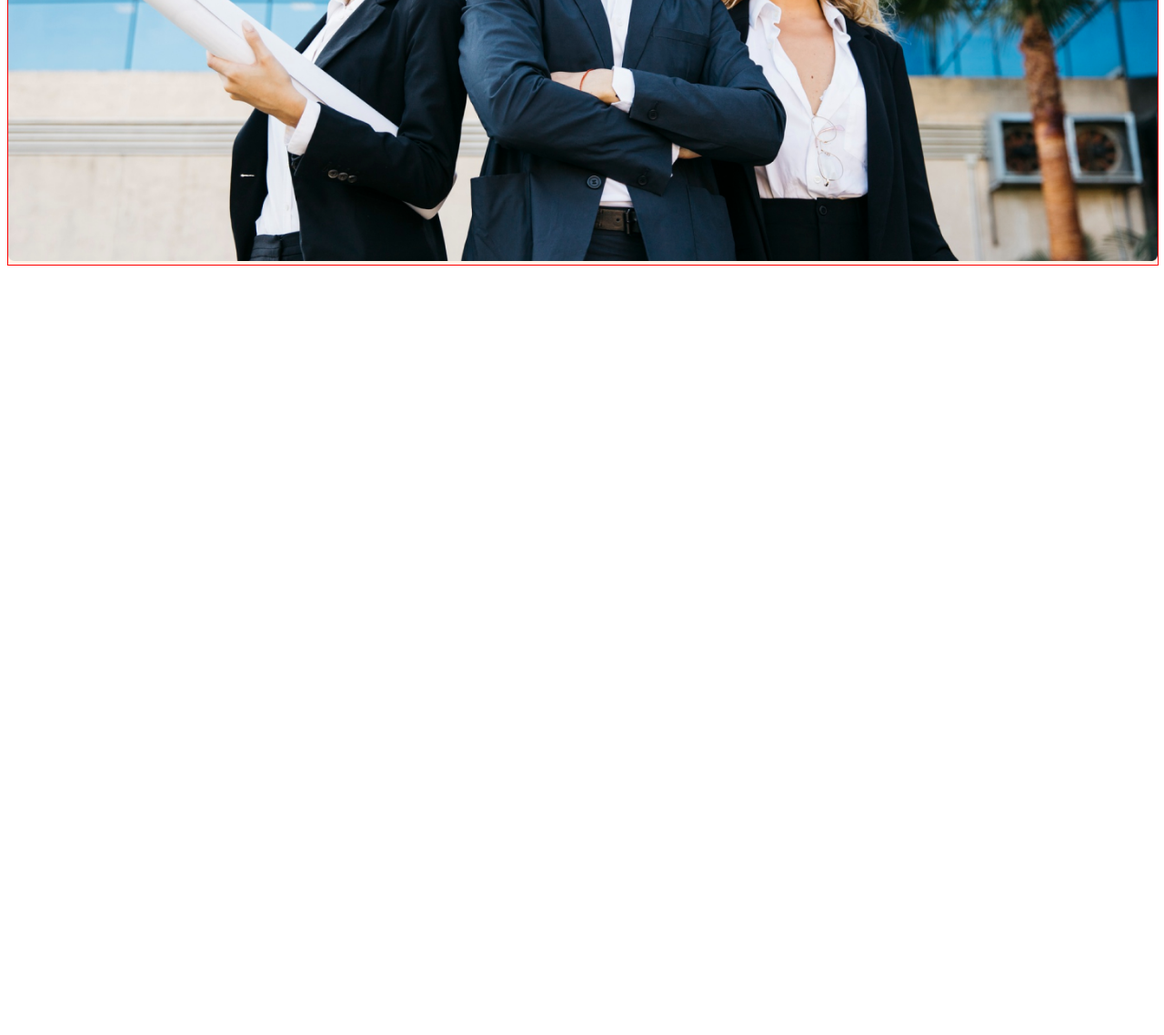
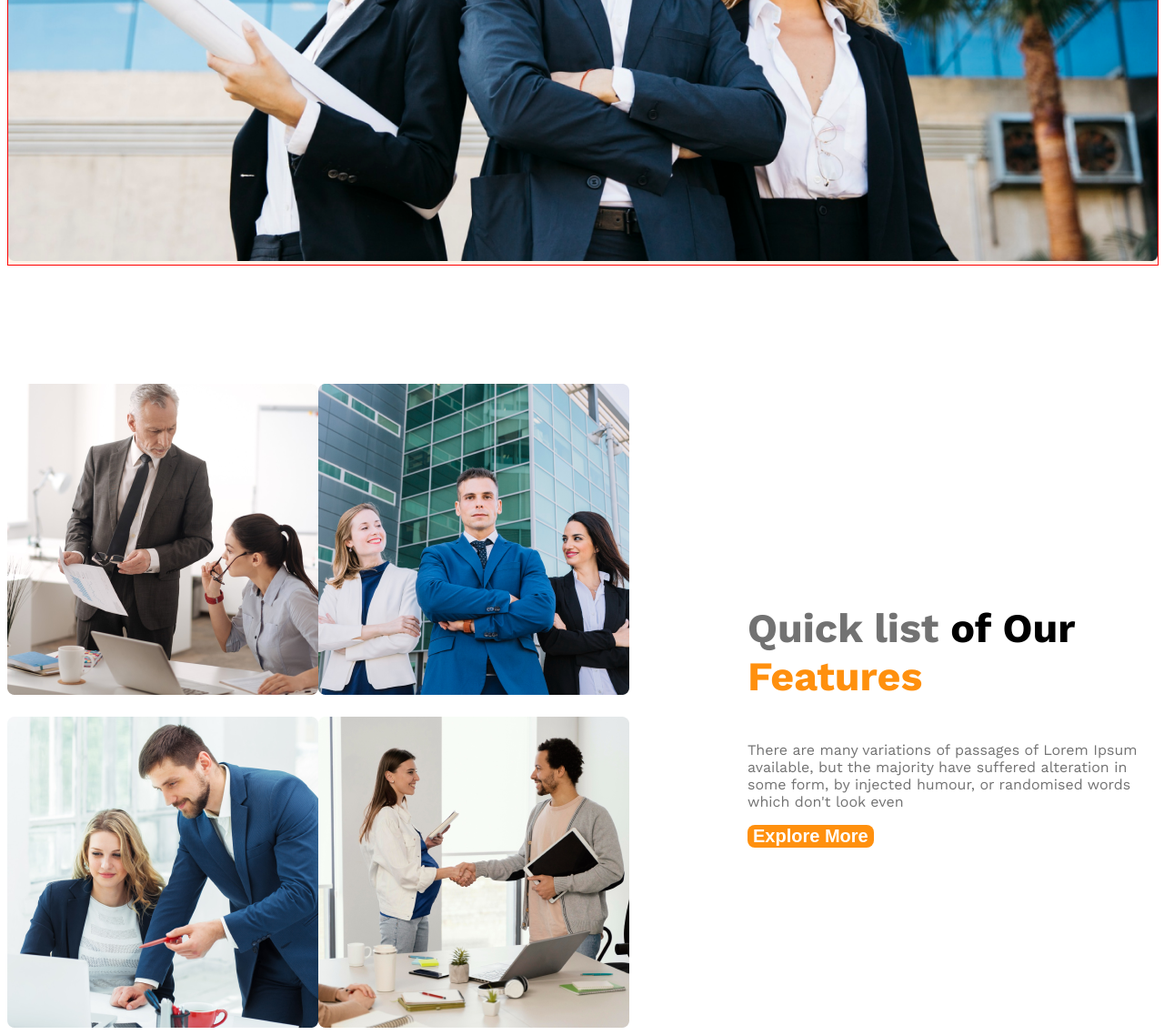
Before and after one commit to sabrina01534/g3-architects-website, a plain HTML site: page index.html in a window 1280 px wide. Shown: the part 846-1984 px from the top of the page at 91% size. Before the commit the page ends 1146 px from the top, so only its background shows below. Drawn offline with nearby package versions, Linux system fonts and the light colour scheme.

Commit message:
added a features

```diff
--- a/index.html
+++ b/index.html
@@ -28,11 +28,33 @@ Group of Architects
 <P>There are many variations of passages of Lorem Ipsum available, but the majority have suffered alteration in some form, by injected humour, or randomised words which don't look even</P>
 <button class="bnt-primary">Explore More</button>
 </div>
-<div class="banner-image-container"><img src="images/banner.png"></div>
+<div class="banner-image-container"><img class="banner-image" src="images/banner.png"></div>
 </div>
   </header>
+  <!--team features-->
   <main>
+<section class="teams display-flex">
+<div class="team-image-container">
+  <div class="display-flex">
+<img src="images/team1.png">
+<img src="images/team2.png">
+</div>
+<div class="display-flex">
+<img src="images/team3.png">
+<img src="images/team4.png">
+</div>
+</div>
+<div class="our-features">
+  <div class="features-content">
+  <h3 class="features-title"><span id="quick-list" class="text-light-gray">Quick list</span><span> of Our</span> <br><span class="text-primary">Features</span></h3>
+  <p class="features-description text-light-gray">There are many variations of passages of Lorem Ipsum available, but the majority have suffered alteration in some form, by injected humour, or randomised words which don't look even</p>
+  <div>
+<button class="bnt-primary">Explore More</button>
+</div>
+</div>
+</div>
 
+</section>
   </main>
   <footer>
 
--- a/styles/g3.css
+++ b/styles/g3.css
@@ -14,17 +14,17 @@
   width: 100%;
   border: 1px solid red;
 }
-img{
-  width: 100%;
 
-  margin: 0 auto;
-}
+
 .bg-light{
   background-color:rgb(255,144,14,0.1) ;
 }
 /*shared style*/
 .display-flex{
   display: flex;
+}
+.text-primary{
+  color: #FF900E;
 }
 /*Dark 02*/
 .text-gray{
@@ -42,8 +42,13 @@ img{
   border-radius: 8px;
   border: none;
 }
-
-
+main{
+  max-width: 1440px;
+  margin: 0 auto;
+}
+main>section{
+  margin-top: 130px;
+}
 /*navbar style*/
 .navbar{
  justify-content: space-between;
@@ -68,6 +73,10 @@ img{
 }
 
 /*banner*/
+.banner-image{
+  width: 100%;
+  margin: 0 auto;}
+
 .banner-content{
   max-width: 850px;
   margin: 0 auto;
@@ -78,6 +87,34 @@ img{
   font-weight: 700;
   font-size: 4rem;
 }
+
+/*team*/
+ /*.features-content{
+  display: flex;
+  justify-content: center;
+  flex-direction: column;
+  height: 100%;
+  margin: 130px;
+*/
+.teams{
+  align-items: center;
+}
+.team-image-container{
+display: grid;
+grid-template-columns: repeat(1,2fr);
+gap: 24px;
+}
+.our-features{
+  margin-left: 130px;
+  max-width: 530px;
+}
+.features-title{
+  font-size: 2.8rem;
+  font-weight: 700;
+}
+.quick-list{
+font-weight: 500;
+}
 /*responsive*/
 @media screen and (max-width:576px) {
   .navbar, .nav-link{
```
